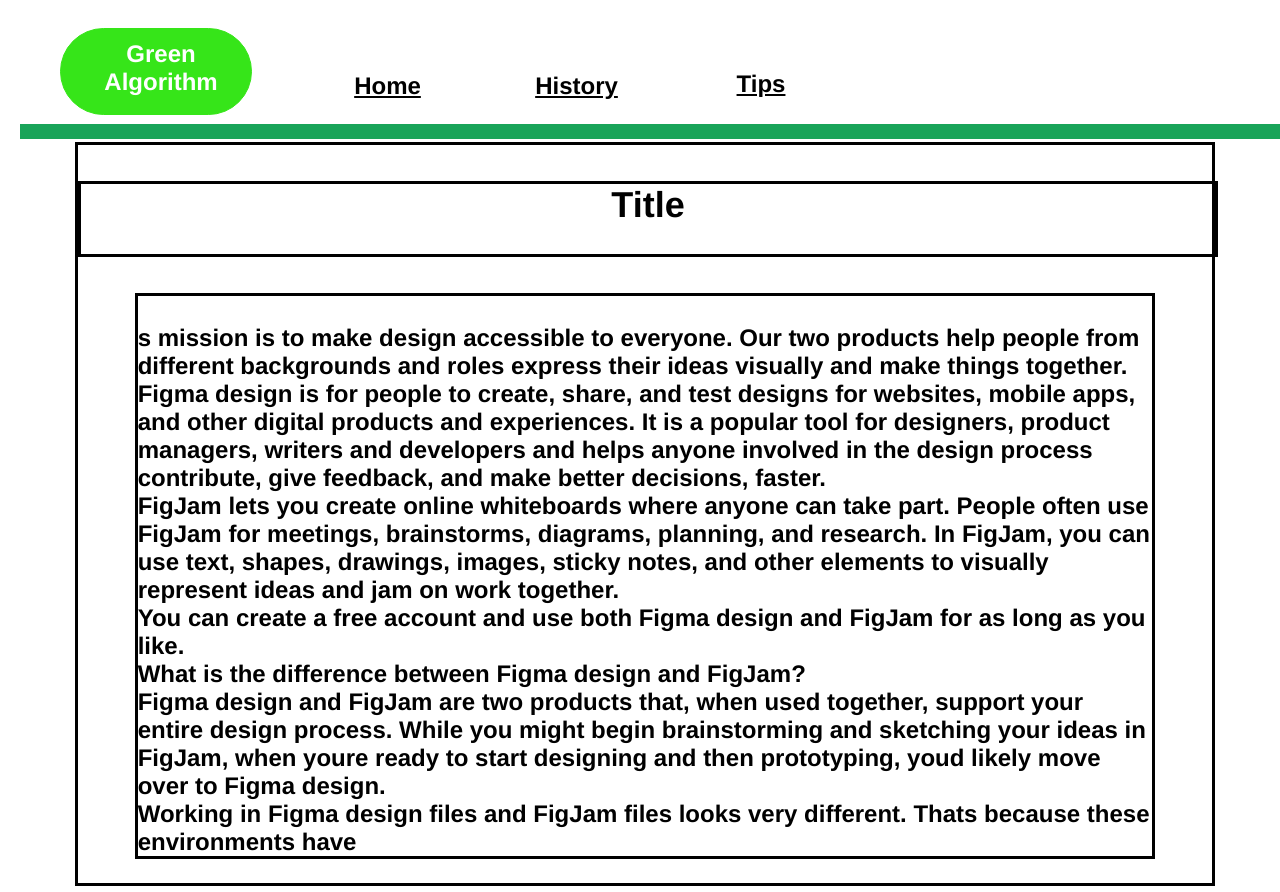
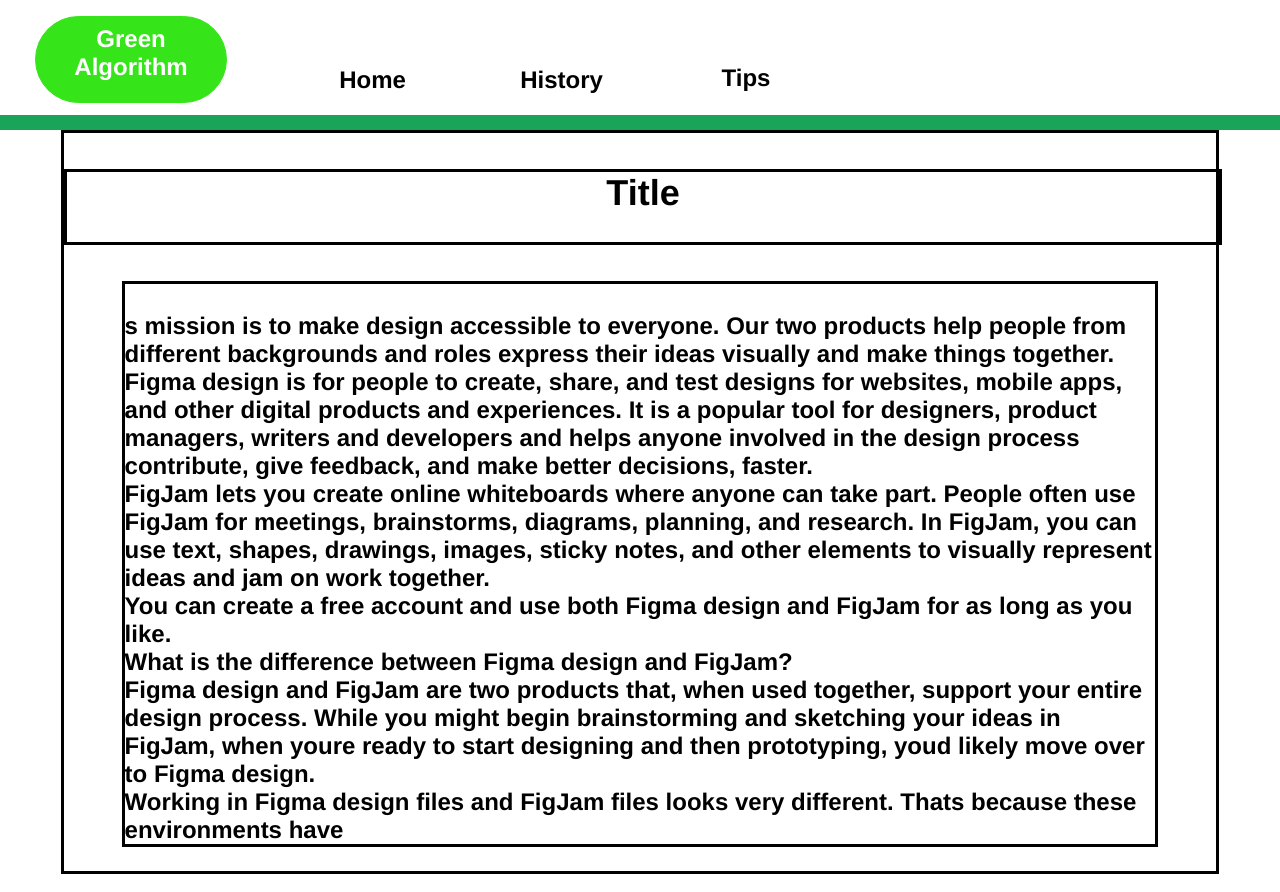
Before and after one commit to skkuse/2023fall_41class_team9, a React app in the folder front/ga_react/: page /tips/1 in a window 1280 px wide. Built offline with nearby package versions, Linux system fonts and the light colour scheme.

Commit message:
Design: Adjustment of Menubar Layout Adjusted the menubar to display text underlines only for the current page. Additionally, modified the CSS of the div to delete empty spaces on both sides of the menubar

```diff
--- a/front/ga_react/src/History.js
+++ b/front/ga_react/src/History.js
@@ -37,7 +37,7 @@ class History	extends	Component	{
 		console.log('# component render History');
 		return (
 		<div id="ga">
-			<Menubar/>
+			<Menubar page={"history"}/>
 
 			<div style={{textAlign:"center", margin:"1px", fontSize:"22px"}} >Green Algorithms History</div>
 			<br/>
--- a/front/ga_react/src/Home.js
+++ b/front/ga_react/src/Home.js
@@ -59,7 +59,7 @@ class Home	extends	Component	{
 		console.log('# component render home');
 		return (
 		<div id="ga">
-			<Menubar/>
+			<Menubar page={"home"}/>
 
 			<div style={{textAlign:"center", margin:"1px", fontSize:"22px"}} >Green Algorithms Home</div>
 
--- a/front/ga_react/src/components/Menubar.js
+++ b/front/ga_react/src/components/Menubar.js
@@ -1,14 +1,16 @@
 import React from "react";
+import PropTypes from "prop-types";
 import "./menubar.css";
 
 import { Link } from "react-router-dom";
 
-const NavBar = () => {
+const MenuBar = ({page}) => {
+    console.log(page)
     return (
         <div className="nav-bar">
-            <Link className='text-Home' to='/home'>Home</Link>
-            <Link className="text-History" to='/history'>History</Link>
-            <Link className='text-Tips' to='/tips'>Tips</Link>
+            {page === "home" ? <Link className='text-Home-underline' to='/home'>Home</Link> : <Link className='text-Home' to='/home'>Home</Link>}
+            {page === "history" ? <Link className="text-History-underline" to='/history'>History</Link> : <Link className="text-History" to='/history'>History</Link>}
+            {page === "tips" ? <Link className='text-Tips-underline' to='/tips'>Tips</Link> : <Link className='text-Tips' to='/tips'>Tips</Link>}
             <div className="rectangle" />
             <div className="logo">
                 <div className='background'>
@@ -23,5 +25,8 @@ const NavBar = () => {
     );
 };
 
+MenuBar.propTypes = {
+    page: PropTypes.string
+};
 
-export default NavBar
+export default MenuBar
--- a/front/ga_react/src/components/menubar.css
+++ b/front/ga_react/src/components/menubar.css
@@ -10,15 +10,32 @@
     font-family: "Inter-Bold", Helvetica;
     font-size: 24px;
     font-weight: 700;
+    letter-spacing: 0;
+    line-height: normal;
+    position: absolute;
+    text-align: center;
+    text-decoration: none;
+    white-space: nowrap;
+    top: 66px;
+    left: 338px;
     height: 25px;
-    left: 338px;
+    width: 69px;
+}
+
+.nav-bar .text-Home-underline {
+    color: #000000;
+    font-family: "Inter-Bold", Helvetica;
+    font-size: 24px;
+    font-weight: 700;
     letter-spacing: 0;
     line-height: normal;
     position: absolute;
     text-align: center;
     text-decoration: underline;
+    white-space: nowrap;
     top: 66px;
-    white-space: nowrap;
+    left: 338px;
+    height: 25px;
     width: 69px;
 }
 
@@ -27,14 +44,32 @@
     font-family: "Inter-Bold", Helvetica;
     font-size: 24px;
     font-weight: 700;
-    height: 25px;
-    left: 518px;
     letter-spacing: 0;
     line-height: normal;
     position: absolute;
     text-align: center;
+    text-decoration: none;
+    white-space: nowrap;
     top: 66px;
+    left: 518px;
+    height: 25px;
+    width: 87px;
+}
+
+.nav-bar .text-History-underline {
+    color: #000000;
+    font-family: "Inter-Bold", Helvetica;
+    font-size: 24px;
+    font-weight: 700;
+    letter-spacing: 0;
+    line-height: normal;
+    position: absolute;
+    text-align: center;
+    text-decoration: underline;
     white-space: nowrap;
+    top: 66px;
+    left: 518px;
+    height: 25px;
     width: 87px;
 }
 
@@ -43,14 +78,32 @@
     font-family: "Inter-Bold", Helvetica;
     font-size: 24px;
     font-weight: 700;
-    height: 25px;
-    left: 720px;
     letter-spacing: 0;
     line-height: normal;
     position: absolute;
     text-align: center;
+    text-decoration: none;
+    white-space: nowrap;
     top: 64px;
+    left: 720px;
+    height: 25px;
+    width: 52px;
+}
+
+.nav-bar .text-Tips-underline {
+    color: #000000;
+    font-family: "Inter-Bold", Helvetica;
+    font-size: 24px;
+    font-weight: 700;
+    letter-spacing: 0;
+    line-height: normal;
+    position: absolute;
+    text-align: center;
+    text-decoration: underline;
     white-space: nowrap;
+    top: 64px;
+    left: 720px;
+    height: 25px;
     width: 52px;
 }
 
--- a/front/ga_react/src/pages/Board.js
+++ b/front/ga_react/src/pages/Board.js
@@ -16,7 +16,7 @@ class Board	extends	Component	{
   render() {
     return (
       <div className="tips-page">
-        <Menubar />
+        <Menubar page={"tips"}/>
         <div className='tips-table'>
           <Tip title='example1' contents='example1' idx={0} />
           <Tip title='example2' contents='example2' idx={1} />
--- a/front/ga_react/src/pages/Tip.js
+++ b/front/ga_react/src/pages/Tip.js
@@ -9,7 +9,7 @@ function Tip() {
   console.log(idx);
   return (
     <div className='each-tip-page'>
-      <Menubar />
+      <Menubar page={"tip"}/>
       <div className='container'>
         <p className='title'>Title</p>
         <p className='content'>
--- a/front/ga_react/src/style.css
+++ b/front/ga_react/src/style.css
@@ -1,11 +1,11 @@
 
 /* common */
 body{font-size:15px; margin:0}
-a{cursor:pointer;text-decoration: underline;}
+/* a{cursor:pointer;text-decoration: underline;} */
 select{resize:auto; height:25px}
 
 /* add fro ga */
-div {margin-left:5px; margin-right:5px; margin-top:3px; margin-bottom:3px}
+/* div {margin-left:5px; margin-right:5px; margin-top:3px; margin-bottom:3px} */
 
 /* table */
 .table tr td {
```
